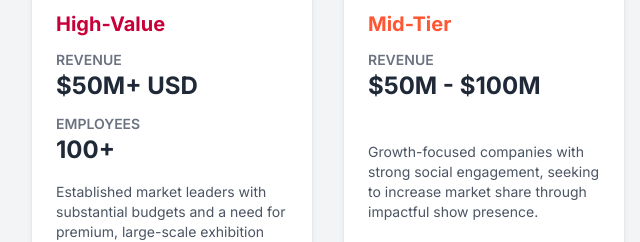
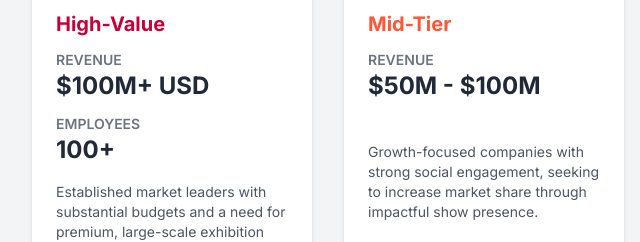
Before and after one commit to avinashxs/Show-Analysis, a plain HTML site: page index.html in a window 1280 px wide. Shown: the part 3322-3564 px from the top of the page, 0-640 px from the left. Drawn offline with nearby package versions, Linux system fonts and the light colour scheme.

Commit message:
third commit

```diff
--- a/index.html
+++ b/index.html
@@ -204,7 +204,7 @@
                     <div class="bg-white rounded-lg shadow-md p-6 border-t-4 border-[#C70039]">
                         <h4 class="text-xl font-bold text-[#C70039] mb-3">High-Value</h4>
                         <p class="text-sm font-semibold text-gray-500">REVENUE</p>
-                        <p class="text-2xl font-bold text-gray-800 mb-3">$50M+ USD</p>
+                        <p class="text-2xl font-bold text-gray-800 mb-3">$100M+ USD</p>
                         <p class="text-sm font-semibold text-gray-500">EMPLOYEES</p>
                         <p class="text-2xl font-bold text-gray-800 mb-4">100+</p>
                         <p class="text-sm text-gray-600">Established market leaders with substantial budgets and a need
```
